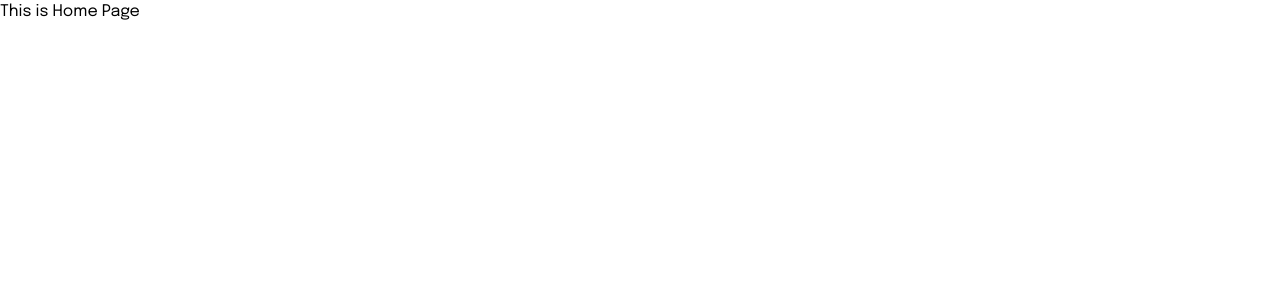
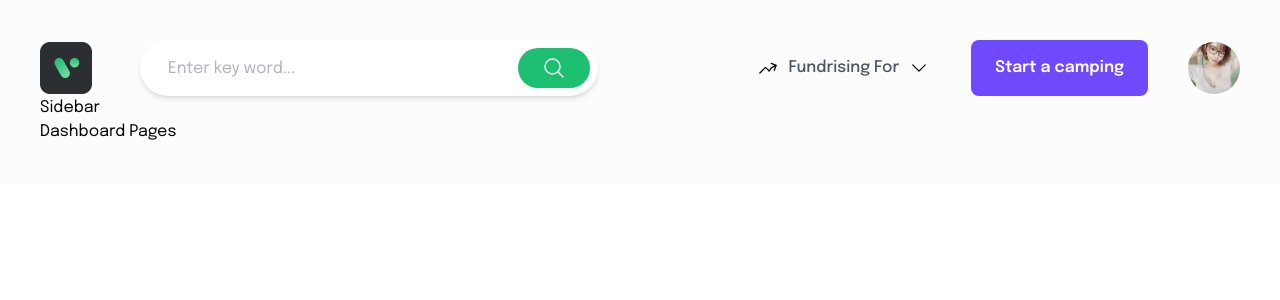
Before and after one commit to thuynguyen0964/crow-funding-app, a React (Vite) app: page / in a window 1280 px wide. Shown: the top 300 px of the page. Built offline with nearby package versions, Linux system fonts and the light colour scheme.

Commit message:
code UI Topbar, Dasboard layout

```diff
--- /dev/null
+++ b/src/Layout/Dashboard.jsx
@@ -0,0 +1,21 @@
+import PropTypes from 'prop-types';
+import Sidebar from 'src/modules/Dashboard/Sidebar';
+import TopBar from 'src/modules/Dashboard/TopBar';
+
+const Layout = ({ children }) => {
+  return (
+    <div className='p-10 bg-lite'>
+      <TopBar></TopBar>
+      <section>
+        <Sidebar></Sidebar>
+        <article>{children}</article>
+      </section>
+    </div>
+  );
+};
+
+Layout.propTypes = {
+  children: PropTypes.node,
+};
+
+export default Layout;
--- /dev/null
+++ b/src/Pages/Dashboard.jsx
@@ -0,0 +1,11 @@
+import { useEffect } from 'react';
+import Layout from 'src/Layout/Dashboard';
+
+const Dashboard = () => {
+  useEffect(() => {
+    document.title = 'Home | Crow Funding App';
+  }, []);
+  return <Layout>Dashboard Pages</Layout>;
+};
+
+export default Dashboard;
--- a/src/Pages/Home.jsx
+++ /dev/null
@@ -1,14 +0,0 @@
-import { useEffect } from 'react';
-
-const Home = () => {
-  useEffect(() => {
-    document.title = 'Home | Crow Funding App';
-  }, []);
-  return (
-    <>
-      <h1>This is Home Page</h1>
-    </>
-  );
-};
-
-export default Home;
--- a/src/Routes/index.jsx
+++ b/src/Routes/index.jsx
@@ -2,7 +2,7 @@ import React, { Suspense } from 'react';
 import { Routes, Route } from 'react-router-dom';
 import Loading from 'src/components/Effect';
 
-const Home = React.lazy(() => import('src/Pages/Home'));
+const Dashboard = React.lazy(() => import('src/Pages/Dashboard'));
 const Login = React.lazy(() => import('src/Pages/Login'));
 const Register = React.lazy(() => import('src/Pages/Register'));
 
@@ -10,7 +10,7 @@ const Routing = () => {
   return (
     <Suspense fallback={<Loading />}>
       <Routes>
-        <Route path='/' element={<Home />} />
+        <Route path='/' element={<Dashboard />} />
         <Route path='/register' element={<Register />} />
         <Route path='/login' element={<Login />} />
       </Routes>
--- /dev/null
+++ b/src/modules/Dashboard/Fundriser.jsx
@@ -0,0 +1,20 @@
+import {
+  ArrowTrendingUpIcon,
+  ChevronDownIcon,
+} from '@heroicons/react/24/outline';
+
+const Fundriser = () => {
+  return (
+    <div className='flex items-center text-base font-medium gap-x-2 font-base text-text2'>
+      <span>
+        <ArrowTrendingUpIcon className='w-6 h-5 text-black' />
+      </span>
+      <span>Fundrising For</span>
+      <span>
+        <ChevronDownIcon className='w-6 h-5 text-black' />
+      </span>
+    </div>
+  );
+};
+
+export default Fundriser;
--- /dev/null
+++ b/src/modules/Dashboard/Search.jsx
@@ -0,0 +1,20 @@
+import { MagnifyingGlassIcon } from '@heroicons/react/24/outline';
+
+const Search = () => {
+  return (
+    <div className='flex p-2 bg-white rounded-full shadow-md'>
+      <div className='flex-1 px-5'>
+        <input
+          type='text'
+          placeholder='Enter key word...'
+          className='w-full h-full text-base bg-transparent outline-none text-text1 placeholder:text-text4'
+        />
+      </div>
+      <button className='w-[72px] h-10 flex items-center justify-center bg-primary rounded-full '>
+        <MagnifyingGlassIcon className='w-6 h-6 text-white' />
+      </button>
+    </div>
+  );
+};
+
+export default Search;
--- /dev/null
+++ b/src/modules/Dashboard/Sidebar.jsx
@@ -0,0 +1,7 @@
+import React from 'react';
+
+const Sidebar = () => {
+  return <div>Sidebar</div>;
+};
+
+export default Sidebar;
--- /dev/null
+++ b/src/modules/Dashboard/TopBar.jsx
@@ -0,0 +1,30 @@
+import Button from 'src/components/Button';
+import Search from './Search';
+import Fundriser from './Fundriser';
+
+const TopBar = () => {
+  return (
+    <div className='flex items-center justify-between'>
+      <div className='flex items-center flex-1 gap-x-12'>
+        <img srcSet='/logo.png 2x' alt='Logo' />
+        <div className='w-full max-w-[458px]'>
+          <Search></Search>
+        </div>
+      </div>
+
+      <div className='flex items-center justify-end flex-1 gap-x-10'>
+        <Fundriser></Fundriser>
+        <Button className='px-6 text-white bg-secondary'>
+          Start a camping
+        </Button>
+        <img
+          src='/emi.jpg'
+          className='w-[52px] h-[52px] object-cover rounded-full'
+          alt='avatar'
+        />
+      </div>
+    </div>
+  );
+};
+
+export default TopBar;
```
Also changed, not shown: public/emi.jpg (added).
